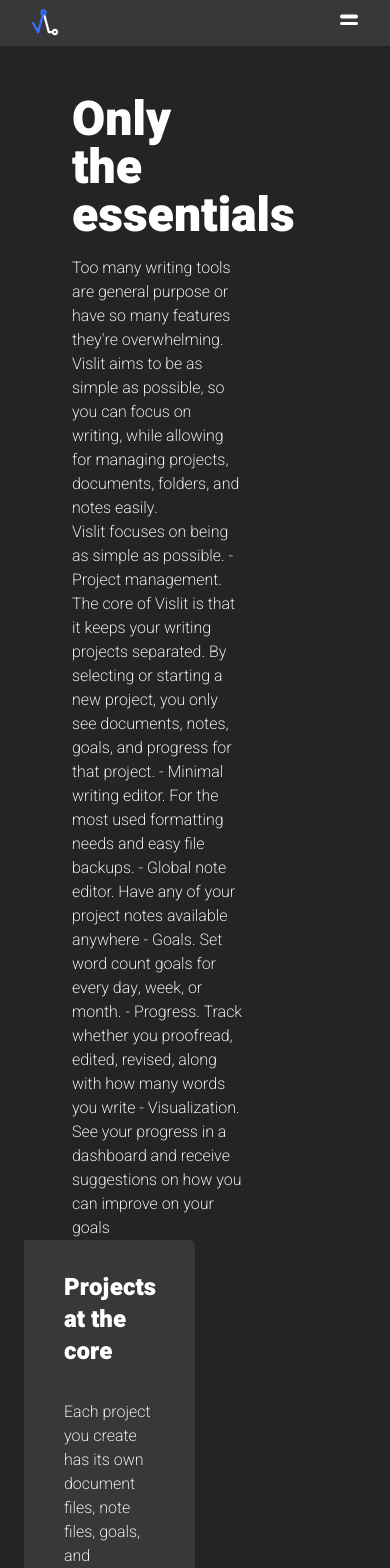
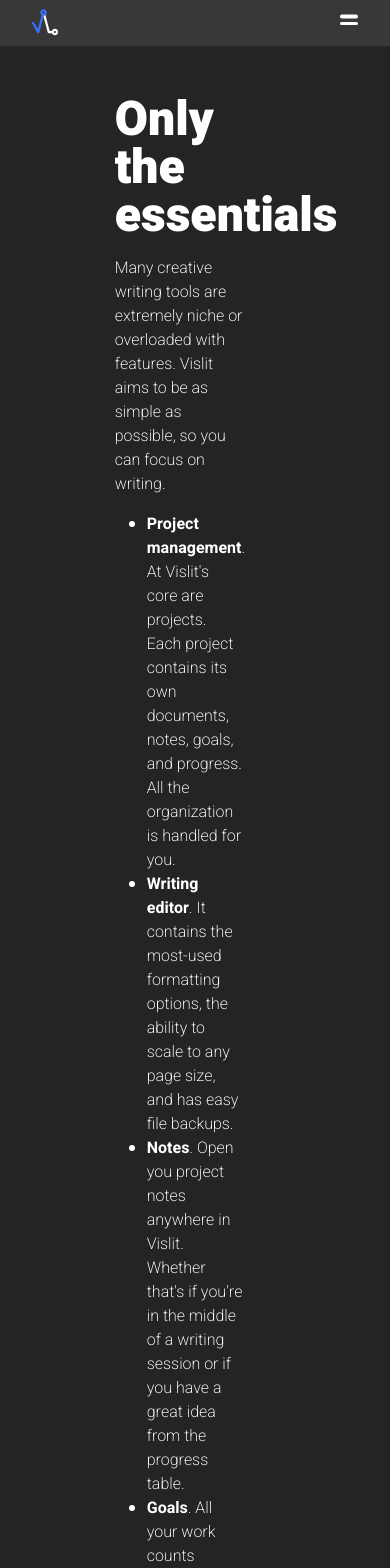
Before and after one commit to ste163/vislit-website-next, a Next.js app: page /features in a window 390 px wide. Shown: the top 1568 px of the page. Built offline with nearby package versions, Linux system fonts and the light colour scheme.

Commit message:
updated feature responsiveness

```diff
--- a/components/GraphicFeature.tsx
+++ b/components/GraphicFeature.tsx
@@ -2,8 +2,8 @@
 
 const GraphicFeature: React.FC = () => (
   <svg
-    width="581"
-    height="601"
+    width="450"
+    height="450"
     viewBox="0 0 153.72292 159.01458"
     style={{ maxWidth: "450px" }}
   >
--- a/pages/features/index.tsx
+++ b/pages/features/index.tsx
@@ -10,32 +10,49 @@
     </Head>
 
     <div className="flex flex-col items-center">
-      <div className="flex flex-col md:flex-row">
+      <div className="flex flex-col mb-4 md:mb-10 lg:flex-row w-3/4 ">
         <div className="hidden sm:block">
           <GraphicFeature />
         </div>
 
         <div className="w-1/2 ml-12">
           <h1 className="mb-4">Only the essentials</h1>
-          <p>
-            Too many writing tools are general purpose or have so many features
-            they're overwhelming. Vislit aims to be as simple as possible, so
-            you can focus on writing, while allowing for managing projects,
-            documents, folders, and notes easily.
+          <p className="mb-4">
+            Many creative writing tools are extremely niche or overloaded with
+            features. Vislit aims to be as simple as possible, so you can focus
+            on writing.
           </p>
-          <p>
-            Vislit focuses on being as simple as possible. - Project management.
-            The core of Vislit is that it keeps your writing projects separated.
-            By selecting or starting a new project, you only see documents,
-            notes, goals, and progress for that project. - Minimal writing
-            editor. For the most used formatting needs and easy file backups. -
-            Global note editor. Have any of your project notes available
-            anywhere - Goals. Set word count goals for every day, week, or
-            month. - Progress. Track whether you proofread, edited, revised,
-            along with how many words you write - Visualization. See your
-            progress in a dashboard and receive suggestions on how you can
-            improve on your goals
-          </p>
+          <ul className="list-disc pl-8">
+            <li>
+              <strong>Project management</strong>. At Vislit's core are
+              projects. Each project contains its own documents, notes, goals,
+              and progress. All the organization is handled for you.
+            </li>
+            <li>
+              <strong>Writing editor</strong>. It contains the most-used
+              formatting options, the ability to scale to any page size, and has
+              easy file backups.
+            </li>
+            <li>
+              <strong>Notes</strong>. Open you project notes anywhere in Vislit.
+              Whether that's if you're in the middle of a writing session or if
+              you have a great idea from the progress table.
+            </li>
+            <li>
+              <strong>Goals</strong>. All your work counts towards your goal, so
+              track it! Set word count goals for how much you'd like to write
+              along with whether proofreading, editing, or revising also counts
+              towards goal completion.
+            </li>
+            <li>
+              <strong>Progress</strong>. For every day of the month, track what
+              you did whether that's write 2,000 words or proofread 10,000.
+            </li>
+            <li>
+              <strong>Visualization</strong>. See your progress in a dashboard
+              and receive suggestions on how you can improve on your goals.
+            </li>
+          </ul>
         </div>
       </div>
 
```
